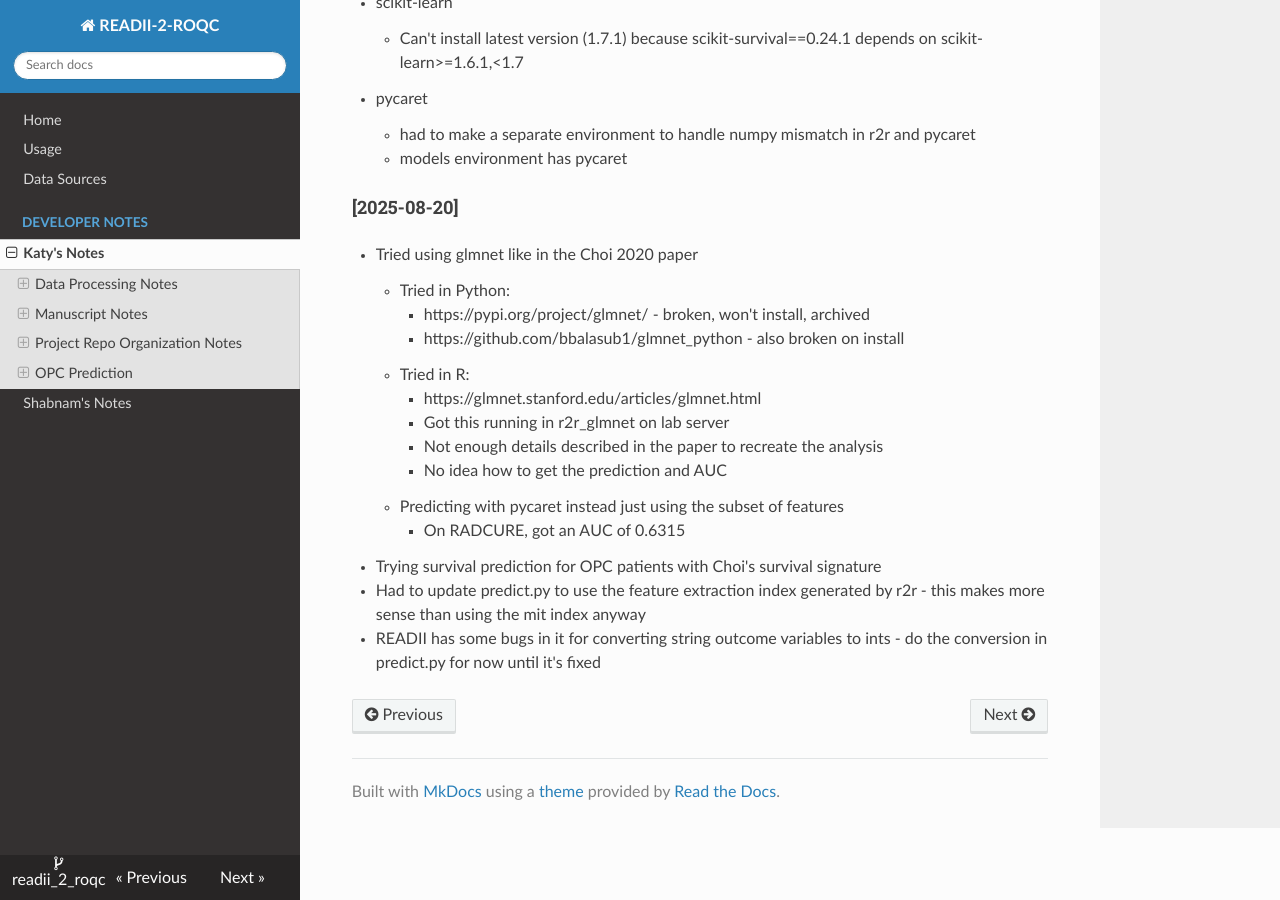
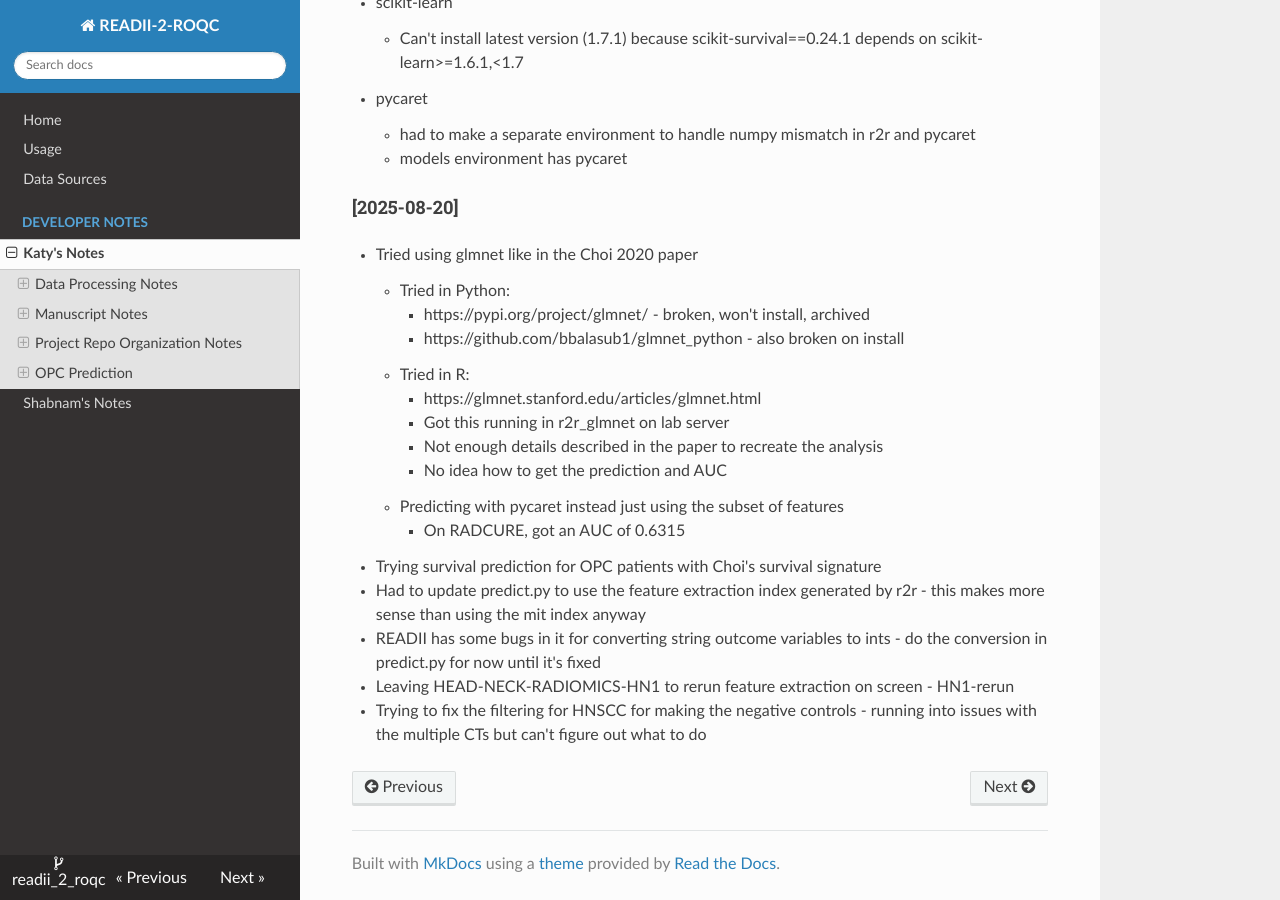
Before and after one commit to bhklab/readii_2_roqc, an MkDocs documentation site: the page built from docs/devnotes/katy_notes.md, in a window 1280 px wide and 900 px high, scrolled down 9019 px. Built offline with MkDocs 1.6.1, drawn with Linux system fonts in a browser that asks for light colours; nearby versions of some CDN libraries.

Commit message:
docs: august 20 notes

```diff
--- a/docs/devnotes/katy_notes.md
+++ b/docs/devnotes/katy_notes.md
@@ -383,3 +383,7 @@ dev_binary_prediction.ipynb
 
 * Had to update predict.py to use the feature extraction index generated by r2r - this makes more sense than using the mit index anyway
 * READII has some bugs in it for converting string outcome variables to ints - do the conversion in predict.py for now until it's fixed
+
+* Leaving HEAD-NECK-RADIOMICS-HN1 to rerun feature extraction on screen - HN1-rerun
+
+* Trying to fix the filtering for HNSCC for making the negative controls - running into issues with the multiple CTs but can't figure out what to do
```
